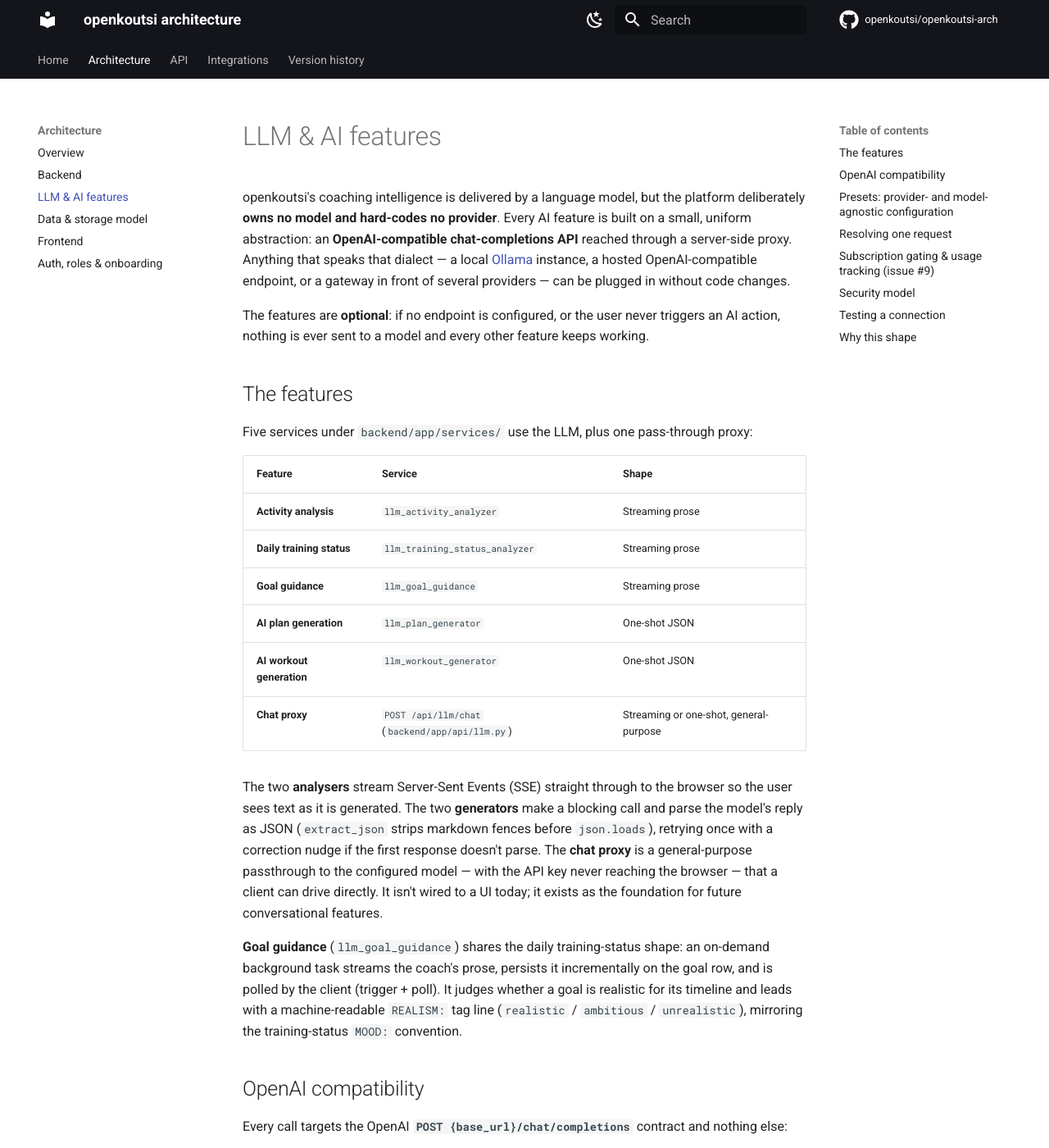
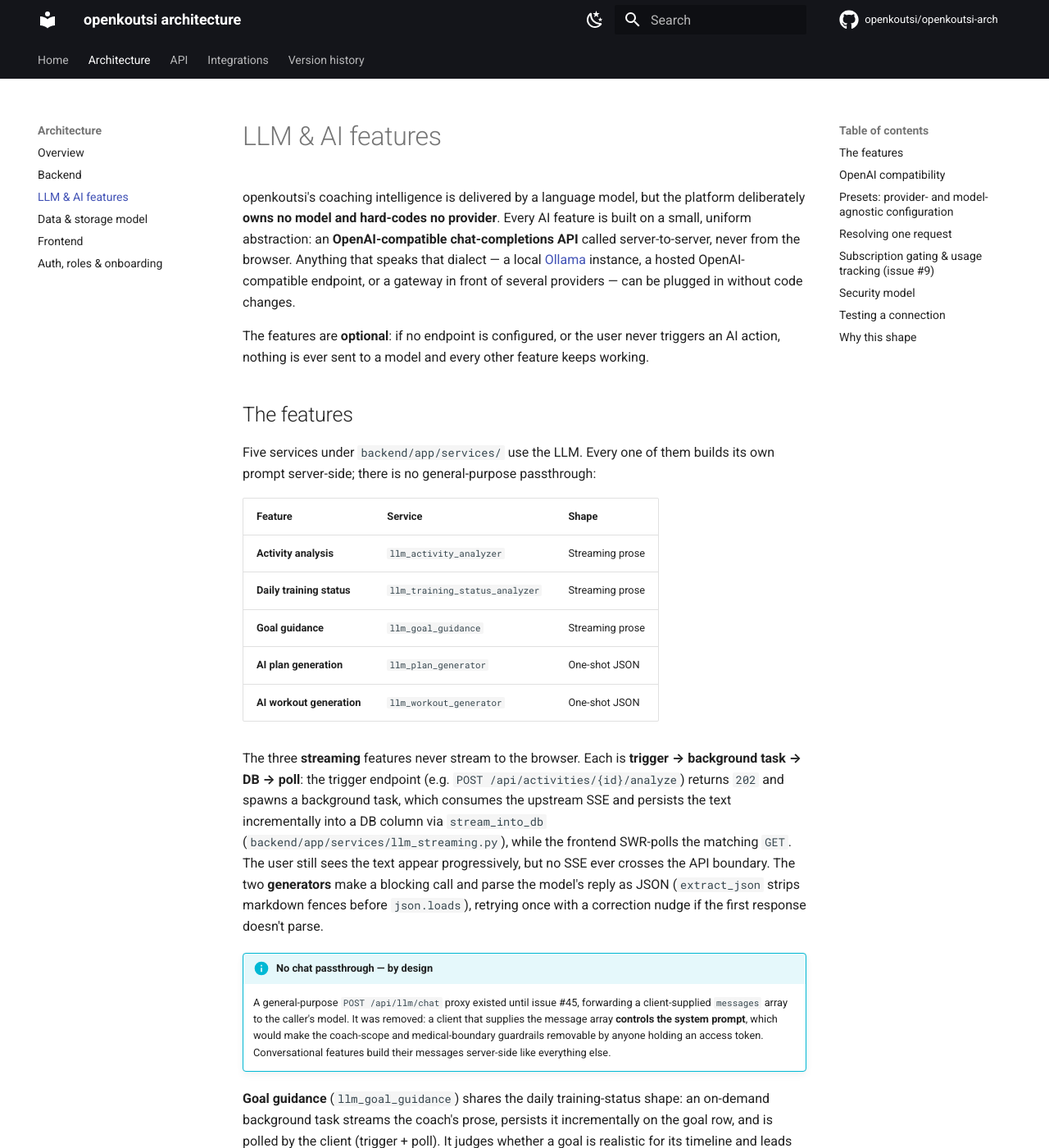
Before and after one commit to openkoutsi/openkoutsi-arch, an MkDocs documentation site: the page built from docs/architecture/llm.md, in a window 1280 px wide and 1400 px high. Shown: the whole window at 82% size. Built offline with MkDocs 1.6.1 and Material for MkDocs 9.7.7, drawn with Linux system fonts in a browser that asks for light colours; comment, search, counter and statistics services are not loaded; some of the changed text lies outside the part shown.

Commit message:
Drop the chat proxy from the LLM doc; fix the stale SSE claim (#45)
`POST /api/llm/chat` has been removed from the backend, so the feature table
row, the "foundation for future conversational features" paragraph and the
four prose mentions all go. An admonition records why it was removed rather
than deprecated — a client-supplied `messages` array means a
client-controlled system prompt — so the question doesn't get re-litigated.

Two corrections bundled in while editing the same document:

- The doc claimed "the two analysers stream Server-Sent Events (SSE)
  straight through to the browser". That was wrong twice: there are three
  streaming features, not two (goal guidance was missing), and none of them
  stream to the browser. All three are trigger -> background task -> DB ->
  poll, persisting via `stream_into_db` while the frontend SWR-polls.
- The "Bounded responses" bullet described the proxy's 32 MB cap. No
  equivalent cap exists on the remaining paths, so the claim would simply be
  false; it is replaced by the guarantee that actually holds now — no
  endpoint accepts a caller-provided `messages` array.

Also adds a "Notable v2 removals" section to version-history.md, which is
where API-shape changes are recorded. This is the first removal from the
published v2 API.

Co-Authored-By: Claude Opus 5 <noreply@anthropic.com>
Claude-Session: https://claude.ai/code/session_01NXsezFX3gDKjLHfwLu7TS1

````diff
--- a/docs/architecture/llm.md
+++ b/docs/architecture/llm.md
@@ -2,8 +2,8 @@
 
 openkoutsi's coaching intelligence is delivered by a language model, but the platform
 deliberately **owns no model and hard-codes no provider**. Every AI feature is built on a small,
-uniform abstraction: an **OpenAI-compatible chat-completions API** reached through a
-server-side proxy. Anything that speaks that dialect — a local
+uniform abstraction: an **OpenAI-compatible chat-completions API** called server-to-server,
+never from the browser. Anything that speaks that dialect — a local
 [Ollama](https://ollama.com/) instance, a hosted OpenAI-compatible endpoint, or a gateway in
 front of several providers — can be plugged in without code changes.
 
@@ -12,7 +12,8 @@ action, nothing is ever sent to a model and every other feature keeps working.
 
 ## The features
 
-Five services under `backend/app/services/` use the LLM, plus one pass-through proxy:
+Five services under `backend/app/services/` use the LLM. Every one of them builds its own
+prompt server-side; there is no general-purpose passthrough:
 
 | Feature | Service | Shape |
 |---|---|---|
@@ -21,15 +22,23 @@ Five services under `backend/app/services/` use the LLM, plus one pass-through p
 | **Goal guidance** | `llm_goal_guidance` | Streaming prose |
 | **AI plan generation** | `llm_plan_generator` | One-shot JSON |
 | **AI workout generation** | `llm_workout_generator` | One-shot JSON |
-| **Chat proxy** | `POST /api/llm/chat` (`backend/app/api/llm.py`) | Streaming or one-shot, general-purpose |
 
-The two **analysers** stream Server-Sent Events (SSE) straight through to the browser so the
-user sees text as it is generated. The two **generators** make a blocking call and parse the
-model's reply as JSON (`extract_json` strips markdown fences before `json.loads`), retrying once
-with a correction nudge if the first response doesn't parse. The **chat proxy** is a
-general-purpose passthrough to the configured model — with the API key never reaching the
-browser — that a client can drive directly. It isn't wired to a UI today; it exists as the
-foundation for future conversational features.
+The three **streaming** features never stream to the browser. Each is **trigger → background
+task → DB → poll**: the trigger endpoint (e.g. `POST /api/activities/{id}/analyze`) returns
+`202` and spawns a background task, which consumes the upstream SSE and persists the text
+incrementally into a DB column via `stream_into_db`
+(`backend/app/services/llm_streaming.py`), while the frontend SWR-polls the matching `GET`.
+The user still sees the text appear progressively, but no SSE ever crosses the API boundary.
+The two **generators** make a blocking call and parse the model's reply as JSON
+(`extract_json` strips markdown fences before `json.loads`), retrying once with a correction
+nudge if the first response doesn't parse.
+
+!!! info "No chat passthrough — by design"
+    A general-purpose `POST /api/llm/chat` proxy existed until issue #45, forwarding a
+    client-supplied `messages` array to the caller's model. It was removed: a client that
+    supplies the message array **controls the system prompt**, which would make the
+    coach-scope and medical-boundary guardrails removable by anyone holding an access token.
+    Conversational features build their messages server-side like everything else.
 
 **Goal guidance** (`llm_goal_guidance`) shares the daily training-status shape: an on-demand
 background task streams the coach's prose, persists it incrementally on the goal row, and is
@@ -116,7 +125,7 @@ where the key came from (`user` / `instance` / `none`).
 
 ```mermaid
 flowchart TD
-    Req["Call site<br/>(chat / generator / analyser / test)"] --> BYOK{"Athlete has own base_url?"}
+    Req["Call site<br/>(generator / analyser / test)"] --> BYOK{"Athlete has own base_url?"}
     BYOK -->|"yes — source = user"| U["base_url / model / key / headers:<br/>athlete only (instance ignored)"]
     BYOK -->|"no — source = instance"| Sel{"Select instance preset by name<br/>(request → athlete.llm_model → first preset)"}
     Sel --> P["Preset's base_url / model / key / headers / body"]
@@ -127,7 +136,7 @@ flowchart TD
 Two thin wrappers adapt this for their callers:
 
 - **`resolve_llm_config(athlete, instance, user_id, *, requested_model, allow_instance_fallback)`**
-  — the athlete-aware path used by the chat proxy and the generators. It enforces the use-time
+  — the athlete-aware path used by the generators and the streaming analysers. It enforces the use-time
   policy and raises **`LlmConfigError`** with a machine-readable `code` (`no_base_url` → HTTP 400,
   `server_not_allowed` → 403, `instance_fallback_disabled` → 403) that the API layer maps to a
   status. The **allow-list is checked here at use time** (BYOK URLs only), so the generators get
@@ -156,7 +165,7 @@ It is controlled by the single boolean `instance_settings.llm_requires_subscript
 | on | no | no | denied → HTTP 403 `{"detail": {"code": "llm_subscription_required", …}}` |
 
 The 403 carries a **structured `detail.code`** so every frontend branches on a stable key, not
-message text. It gates the chat proxy, the plan/workout generators, activity analysis and the
+message text. It gates the plan/workout generators, goal guidance, activity analysis and the
 training-status trigger — **including the background auto hooks**, which are checked in the request
 context before spawning; denied users are skipped silently (their auto-analyze settings stay saved
 but inert). Admins are **not** implicitly exempt (they can grant themselves an entitlement); the
@@ -168,8 +177,8 @@ session on the **separate** [`llm_usage` database](data-model.md) and records on
 `feature`, resolved `provider` and `model`, and **input/output tokens counted separately**.
 Failures log a warning and never break the user's request. **Only instance-paid calls are
 recorded — when `source == "user"` (BYOK) the call is skipped entirely**, because the hoster pays
-nothing for it. `call_llm` returns `(text, usage)` for the non-streaming generators; the chat
-proxy and both streaming analysers inject `stream_options.include_usage` and capture the trailing
+nothing for it. `call_llm` returns `(text, usage)` for the non-streaming generators; the
+streaming features inject `stream_options.include_usage` and capture the trailing
 usage chunk (retrying once without the option for Ollama-family servers, and recording nulls when
 usage never arrives rather than estimating). `GET /api/admin/llm-usage/summary` aggregates the
 usage DB into day/week/month buckets (or by user/provider/feature), answering "tokens per user per
@@ -196,8 +205,9 @@ The browser never talks to the LLM directly — every call is **proxied server-t
   also strips/validates the scheme and runs the SSRF check) and at **use time** in
   `resolve_llm_config` — and it only ever restricts user (BYOK) URLs, never admin-configured
   instance presets.
-- **Bounded responses.** The proxy caps an upstream response at 32 MB to avoid unbounded memory
-  use.
+- **No client-supplied prompts.** Every request sent upstream is assembled server-side from a
+  service's own system prompt. No endpoint accepts a caller-provided `messages` array, so the
+  guardrails baked into those prompts cannot be swapped out by a token holder.
 
 ## Testing a connection
 
````
Also changed, not shown: docs/version-history.md (+24 -0 lines).
